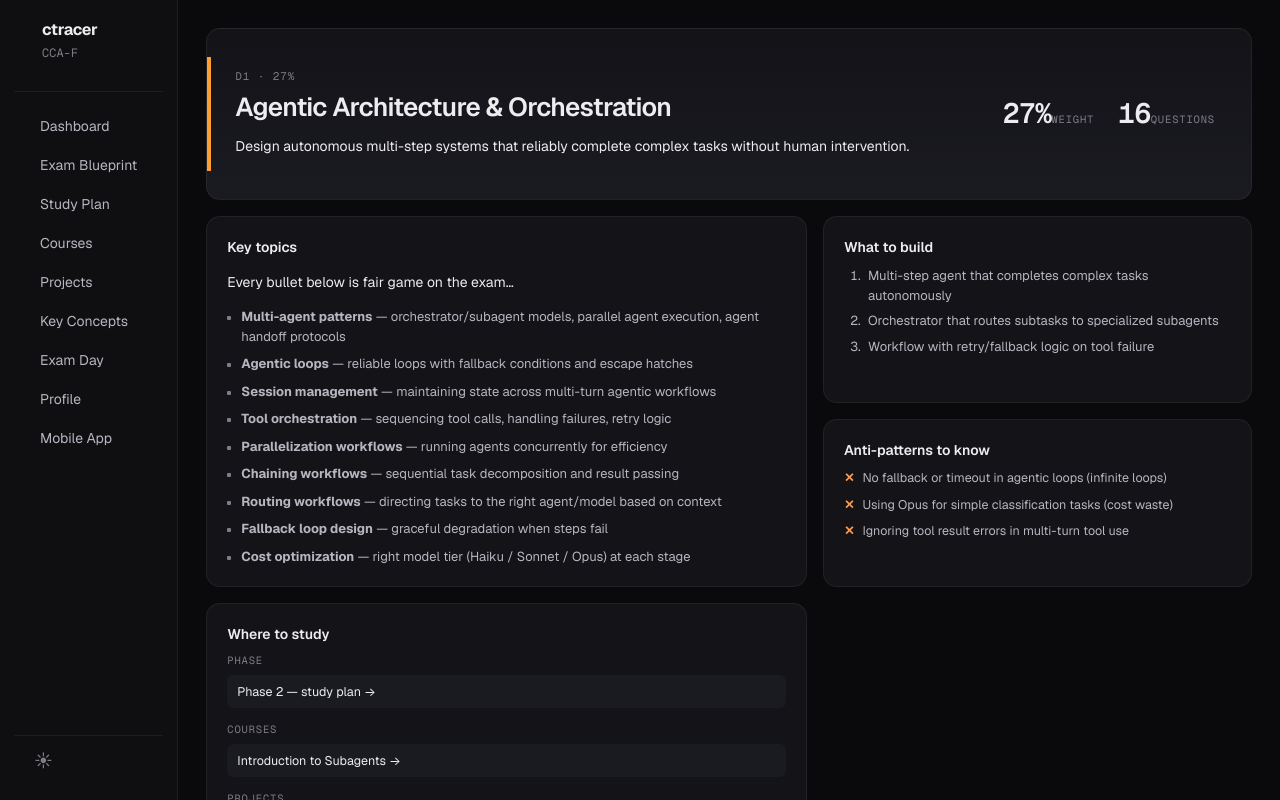
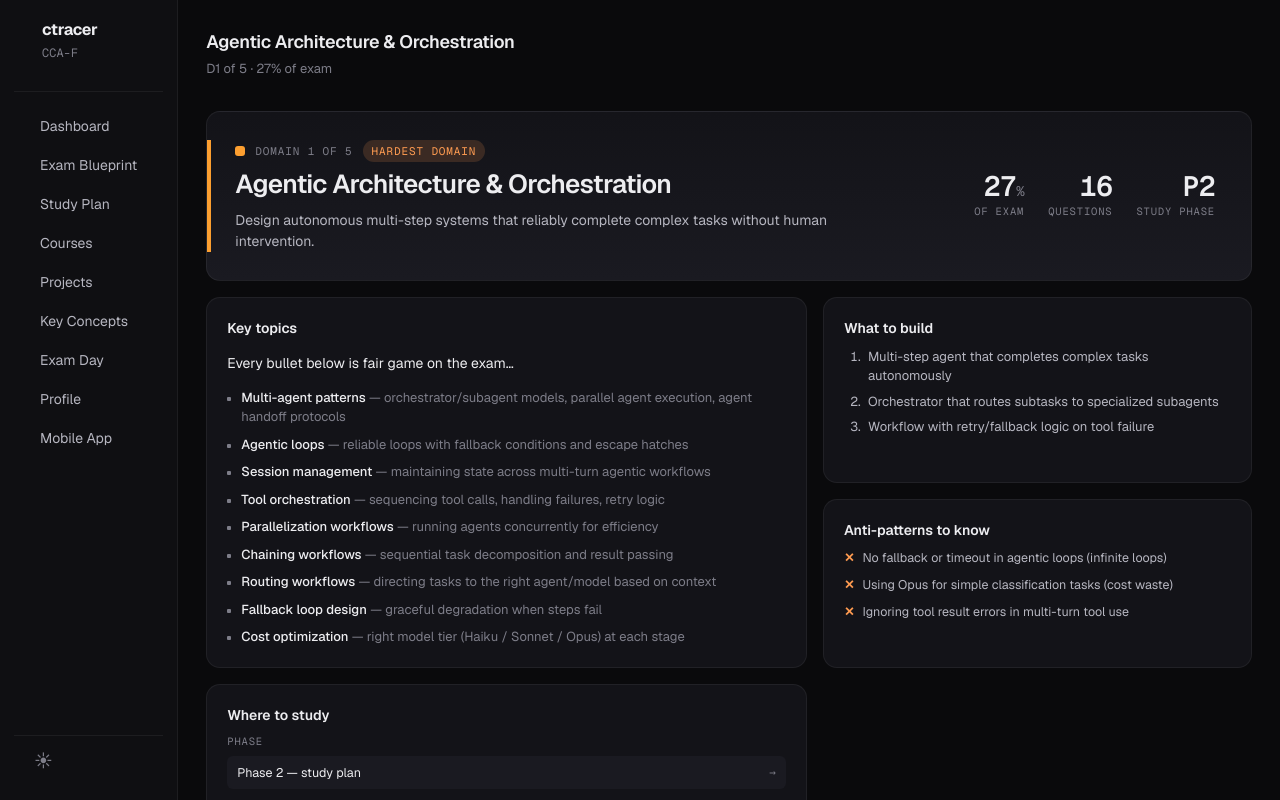
Before and after one commit to mhhussain/ctracer, a React (Vite) app in the folder web/: page /domain/d1 in a window 1280 px wide. Shown: the top 800 px of the page. Built offline with nearby package versions, Linux system fonts and the light colour scheme; no server answers.

Commit message:
fix: correct DomainDeepDive JSX structure and class names

```diff
--- a/web/src/screens/DomainDeepDive.jsx
+++ b/web/src/screens/DomainDeepDive.jsx
@@ -12,22 +12,43 @@ export default function DomainDeepDive() {
 
   return (
     <div className="screen-container">
+      <section className="sec">
+        <header className="sec-head">
+          <div>
+            <h2 className="sec-title">{domain.name}</h2>
+            <p className="sec-desc">D{domain.num} of 5 · {domain.weight}% of exam</p>
+          </div>
+        </header>
+      </section>
+
       {/* 1. Domain hero */}
       <div className="dom-hero">
         <div className={`dom-hero-stripe dtag-${domain.color}`} />
-        <div>
-          <p className="dom-hero-eyebrow">D{domain.num} · {domain.weight}%</p>
+        <div className="dom-hero-l">
+          <div className="dom-hero-eyebrow">
+            <span className={`legend-sw dtag-${domain.color}`} />
+            <span>Domain {domain.num} of 5</span>
+            {domain.difficulty === 'Hardest' && (
+              <span className="pill pill-warn">Hardest domain</span>
+            )}
+          </div>
           <h1 className="dom-hero-title">{domain.name}</h1>
-          <p>{domain.blurb}</p>
+          <p className="dom-hero-blurb">{domain.blurb}</p>
         </div>
         <div className="dom-hero-r">
           <div className="dh-stat">
-            <span className="dh-stat-v">{domain.weight}%</span>
-            <span className="dh-stat-l">Weight</span>
+            <div className="dh-stat-v">
+              {domain.weight}<span className="dh-stat-u">%</span>
+            </div>
+            <div className="dh-stat-l">of exam</div>
           </div>
           <div className="dh-stat">
-            <span className="dh-stat-v">{domain.questions}</span>
-            <span className="dh-stat-l">Questions</span>
+            <div className="dh-stat-v">{domain.questions}</div>
+            <div className="dh-stat-l">questions</div>
+          </div>
+          <div className="dh-stat">
+            <div className="dh-stat-v">P{domain.phase}</div>
+            <div className="dh-stat-l">study phase</div>
           </div>
         </div>
       </div>
@@ -41,7 +62,8 @@ export default function DomainDeepDive() {
           <ul className="topic-list">
             {domain.topics.map(t => (
               <li key={t.name}>
-                <strong>{t.name}</strong> — {t.desc}
+                <span className="topic-name">{t.name}</span>
+                <span className="topic-desc"> — {t.desc}</span>
               </li>
             ))}
           </ul>
@@ -75,14 +97,16 @@ export default function DomainDeepDive() {
           <div className="link-block">
             <div className="lb-head">Phase</div>
             <button className="lb-row" onClick={() => navigate('/plan')}>
-              Phase {domain.phase} — study plan →
+              <span className="lb-row-l">Phase {domain.phase} — study plan</span>
+              <span className="lb-row-r">→</span>
             </button>
           </div>
           <div className="link-block">
             <div className="lb-head">Courses</div>
             {COURSES.filter(c => c.domains.includes(domain.id)).map(c => (
               <button key={c.id} className="lb-row" onClick={() => navigate('/courses')}>
-                {c.name} →
+                <span className="lb-row-l">{c.name}</span>
+                <span className="lb-row-r">{c.hours}h →</span>
               </button>
             ))}
           </div>
@@ -90,7 +114,8 @@ export default function DomainDeepDive() {
             <div className="lb-head">Projects</div>
             {PROJECTS.filter(p => p.domains.includes(domain.id)).map(p => (
               <button key={p.id} className="lb-row" onClick={() => navigate('/projects')}>
-                {p.name} →
+                <span className="lb-row-l">{p.name}</span>
+                <span className="lb-row-r">{p.complexity} →</span>
               </button>
             ))}
           </div>
```
